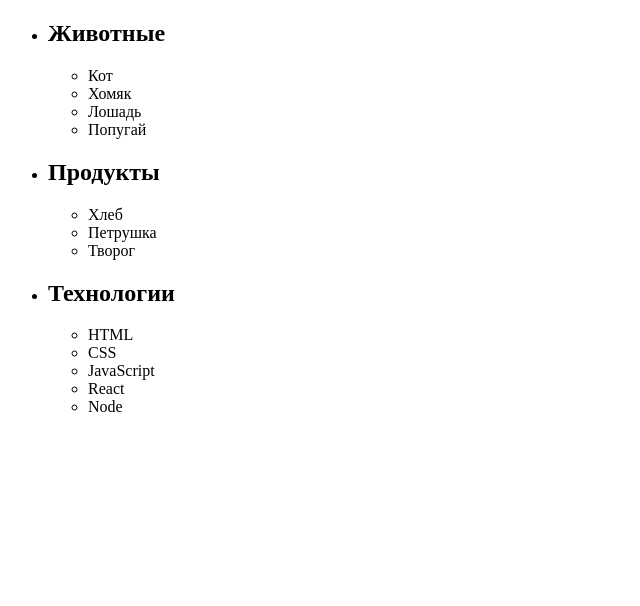
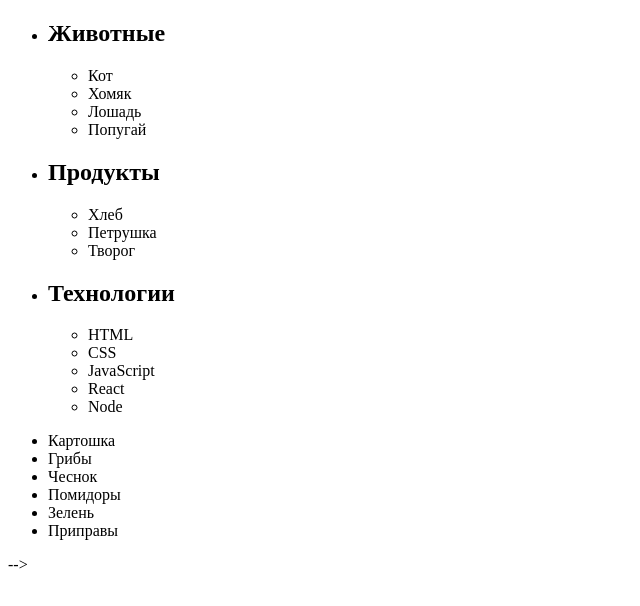
Before and after one commit to RondeRoma/goit-js-hw-07, a plain HTML site: page index.html in a window 1280 px wide. Shown: the whole page, without its empty margins (0-640 px from the left). Drawn offline with Linux system fonts and the light colour scheme.

Commit message:
Добавляет 2й таск домашки

```diff
--- a/index.html
+++ b/index.html
@@ -6,7 +6,7 @@
     <title>Document</title>
 </head>
 <body>
-
+    <!--TASK #1-->
     <ul id="categories">
         <li class="item">
           <h2>Животные</h2>
@@ -39,13 +39,17 @@
           </ul>
         </li>
       </ul>
-      <script src="/js/task_1.js" type="module"></script>
-      <!-- <script src="/js/task_2.js" type="module"></script>
-      <script src="/js/task_3.js" type="module"></script>
+             <!--TASK #2-->
+<ul id="ingredients"></ul>
+
+             <!--TASK #3-->
+      <!-- <script src="/js/task_1.js" type="module"></script> -->
+      <script src="/js/task_2.js" type="module"></script>
+      <!-- <script src="/js/task_3.js" type="module"></script>
       <script src="/js/task_4.js" type="module"></script>
       <script src="/js/task_5.js" type="module"></script>
       <script src="/js/task_6.js" type="module"></script>
       <script src="/js/task_7.js" type="module"></script>
-      <script src="/js/task_8.js" type="module"></script> -->
+      <script src="/js/task_8.js" type="module"></script> --> -->
 </body>
 </html>
--- a/js/task_2.js
+++ b/js/task_2.js
@@ -0,0 +1,16 @@
+const ingredients = [
+    'Картошка',
+    'Грибы',
+    'Чеснок',
+    'Помидоры',
+    'Зелень',
+    'Приправы',
+  ];
+  const ulIngredients = document.querySelector('#ingredients');
+  const list = ingredients.map(ingredient=>{
+      const liIngredients = document.createElement('li');
+      liIngredients.textContent = ingredient;
+      return liIngredients
+  });
+  console.log(list);
+  ulIngredients.append(...list);
```
